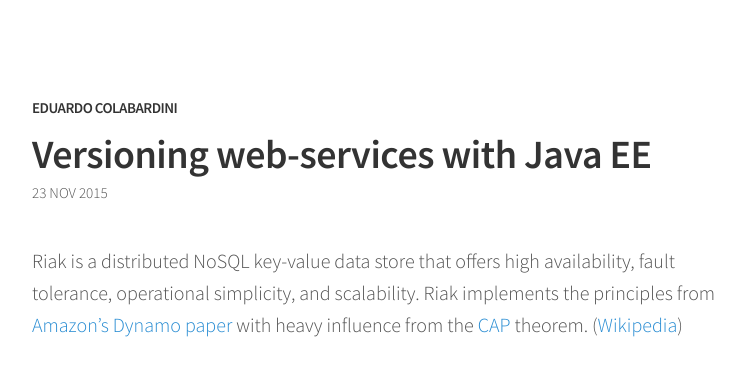
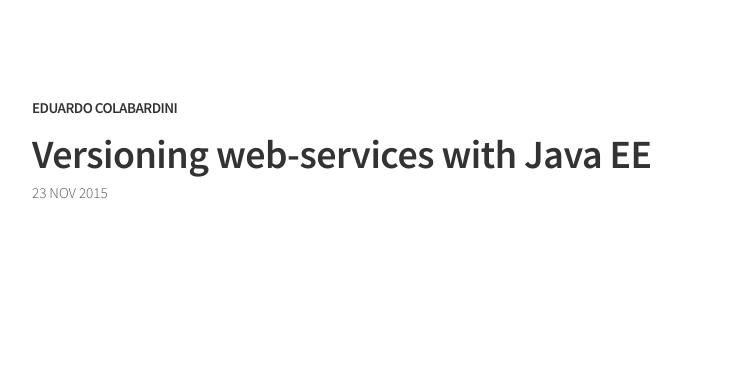
Before and after one commit to ecolabardini/ecolabardini.github.io, a Jekyll site: the page built from _posts/2015-11-22-versioning-web-services-with-java-ee.md, in a window 1280 px wide. Shown: the top 376 px of the page, without its empty margins (248-993 px from the left). Built offline with Jekyll 4.4.1, drawn with Linux system fonts in a browser that asks for light colours.

Commit message:
Saved 2015-11-22-versioning-web-services-with-java-ee.md with Dillinger.io

```diff
--- a/_posts/2015-11-22-versioning-web-services-with-java-ee.md
+++ b/_posts/2015-11-22-versioning-web-services-with-java-ee.md
@@ -13,5 +13,3 @@
 - restful
 - wildfly
 ---
-
-Riak is a distributed NoSQL key-value data store that offers high availability, fault tolerance, operational simplicity, and scalability. Riak implements the principles from [Amazon's Dynamo paper](http://www.allthingsdistributed.com/files/amazon-dynamo-sosp2007.pdf) with heavy influence from the [CAP](https://en.wikipedia.org/wiki/CAP_Theorem) theorem. ([Wikipedia](https://en.wikipedia.org/wiki/Riak))
```
